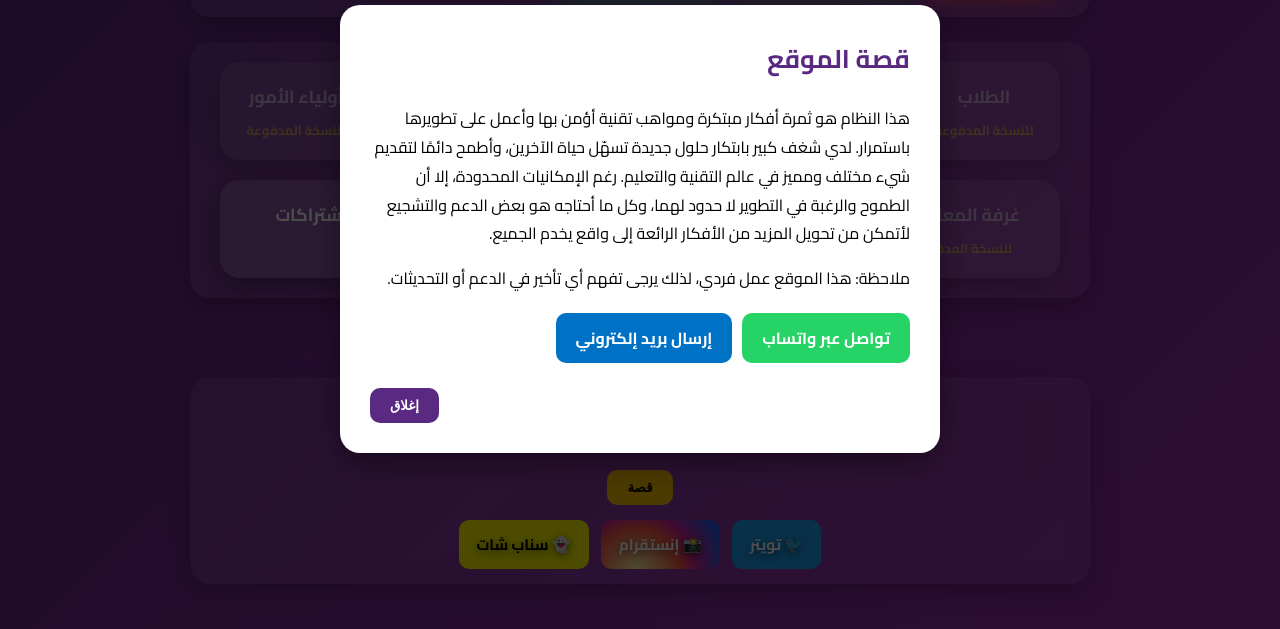
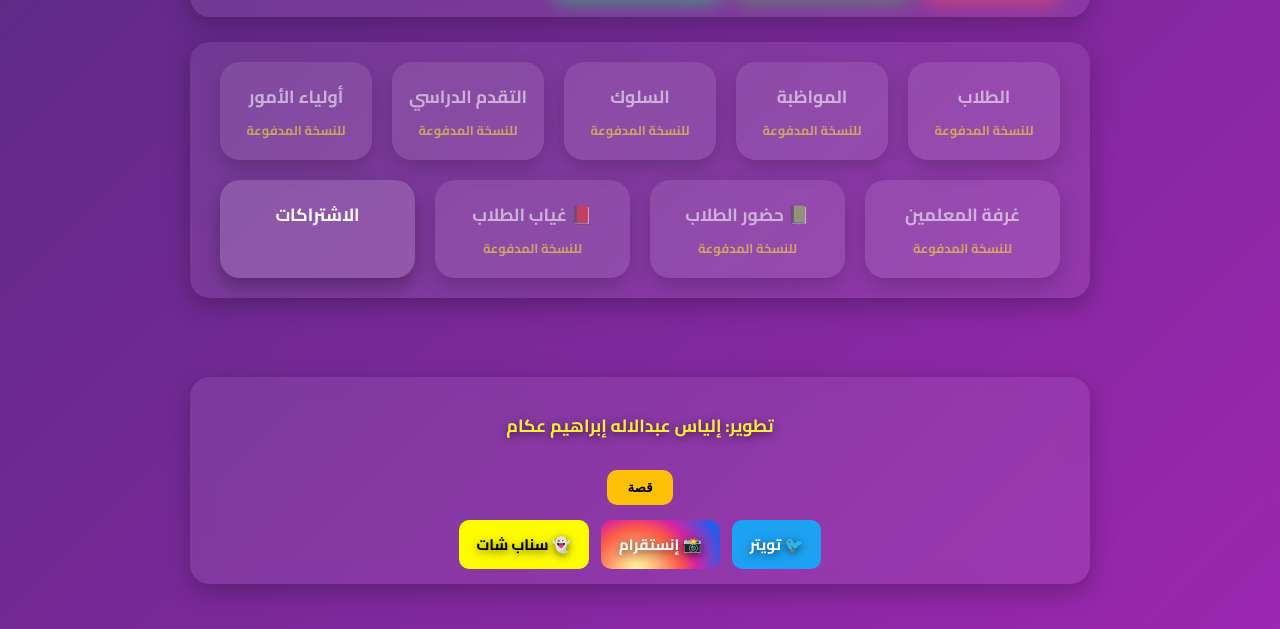
Before and after one commit to Eliasakkam/my-website1, a website: page index.html in a window 1280 px wide. Shown: the part 171-800 px from the top of the page. Drawn offline with Linux system fonts and the light colour scheme.

Commit message:
check story2

```diff
--- a/index.html
+++ b/index.html
@@ -193,35 +193,17 @@
   </div>
 
   <!-- قصة -->
-  <div id="storyModal" style="display:none; position:fixed; top:0; right:0; bottom:0; left:0; background: rgba(0,0,0,0.7); z-index:999; display: flex; justify-content: center; align-items: center;">
+  <div id="storyModal" style="display:none; position:fixed; top:0; right:0; bottom:0; left:0; background: rgba(0,0,0,0.7); z-index:999; justify-content: center; align-items: center;">
     <div style="background: white; color: black; max-width: 600px; width: 90%; padding: 30px; border-radius: 20px; box-shadow: 0 10px 30px rgba(0,0,0,0.4); position: relative; font-family: 'Cairo', sans-serif;">
       <h2 style="margin-top: 0; font-size: 1.6rem; color: #5a2a83;">قصة الموقع</h2>
       <p style="line-height: 1.8;">
         هذا النظام هو ثمرة أفكار مبتكرة ومواهب تقنية أؤمن بها وأعمل على تطويرها باستمرار. لدي شغف كبير بابتكار حلول جديدة تسهّل حياة الآخرين، وأطمح دائمًا لتقديم شيء مختلف ومميز في عالم التقنية والتعليم. رغم الإمكانيات المحدودة، إلا أن الطموح والرغبة في التطوير لا حدود لهما، وكل ما أحتاجه هو بعض الدعم والتشجيع لأتمكن من تحويل المزيد من الأفكار الرائعة إلى واقع يخدم الجميع.
       </p>
       <p style="line-height: 1.8;">ملاحظة: هذا الموقع عمل فردي، لذلك يرجى تفهم أي تأخير في الدعم أو التحديثات.</p>
-
-    <!-- أزرار التواصل -->
-    <div style="margin-top: 20px; display: flex; gap: 10px; justify-content: flex-start;">
-      <a href="https://wa.me/966502701039" target="_blank"
-         style="padding: 10px 20px; border-radius: 10px; background-color: #25D366; color: white; font-weight: bold; text-decoration: none; cursor: pointer;">
-        تواصل عبر واتساب
-      </a>
-      <a href="mailto:akkam.elyass@gmail.com?subject=استفسار" target="_blank"
-         style="padding: 10px 20px; border-radius: 10px; background-color: #0072C6; color: white; font-weight: bold; text-decoration: none; cursor: pointer;">
-        إرسال بريد إلكتروني
-      </a>
-    </div>
-
-    <!-- زر إغلاق -->
-    <div style="margin-top: 25px; text-align: left;">
-      <button onclick="hideStory()" style="padding: 10px 20px; border-radius: 10px; border: none; background-color: #5a2a83; color: white; font-weight: bold; cursor: pointer;">
-        إغلاق
-      </button>
+      <div style="margin-top: 18px; text-align: left;"></div>
+      <button onclick="hideStory()" style="padding: 10px 20px; border-radius: 10px; border: none; background-color: #5a2a83; color: white; font-weight: bold; cursor: pointer;">إغلاق</button>
     </div>
   </div>
-</div>
-
 
   <script>
     const DEV_CODE_UNLOCK = "elias207"; // رمز التفعيل الصحيح
```
Lines whose indentation alone changed are shown as unchanged.
